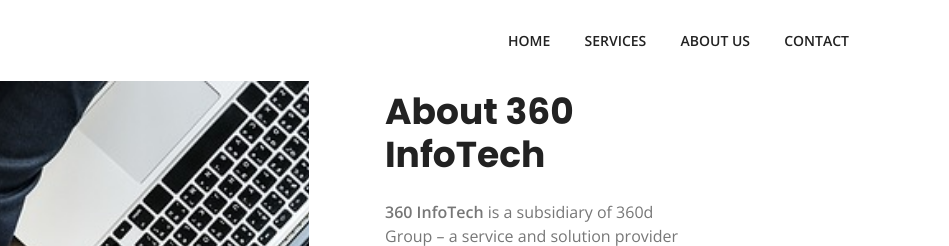
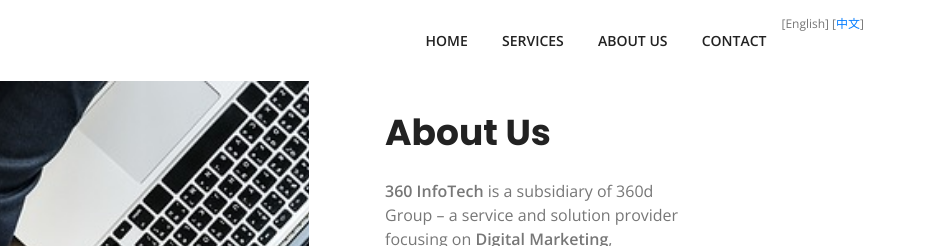
Before and after one commit to 360-infotech/comport, a plain HTML site: page about-us.html in a window 1280 px wide. Shown: the top 246 px of the page, 331-1280 px from the left. Drawn offline with nearby package versions, Linux system fonts and the light colour scheme.

Commit message:
Fix Language Switcher

```diff
--- a/about-us.html
+++ b/about-us.html
@@ -49,6 +49,10 @@
                             <li><a href="index.html#services">SERVICES</a></li>
                             <li class="active"><a href="about-us.html">ABOUT US</a></li>
                             <li><a href="contact.html">CONTACT</a></li>
+                        <span class="lang-menu">
+                         [English]
+                         [<a href="zh/about-us.html">中文</a>]
+                        </span>
                         </ul>
                     </div>
                 </div>
@@ -66,7 +70,7 @@
                 </div>
                 <div class="col-lg-6 align-self-center">
                     <div class="banner-text">
-                        <h1>About 360 InfoTech</h1>
+                        <h1>About Us</h1>
                         <p class="py-3"><strong>360 InfoTech</strong> is a subsidiary of 360d Group &ndash; a service and solution provider focusing on <strong>Digital Marketing</strong>, <strong>Intelligent Enterprise</strong> and <strong>Smart Working</strong>. We help turn customers' businesses into intelligent enterprises.</p>
                         <p class="py-3">Since 1989 founded, <strong>360d Group</strong> is your specialized partner in <strong>Human Capital Competitive Advantage</strong>. With "Value, Innovation, Passion, Speed" as our motto, we commit to providing services and solutions by adhering to the principle of profession and productivity, promoting solidarity and mutual benefit for our customers and stakeholders. Our business goal is to be your most valuable partner for core competitiveness.</p>
                     </div>
```
Also changed, not shown: zh/about-us.html (+1 -1 lines).
